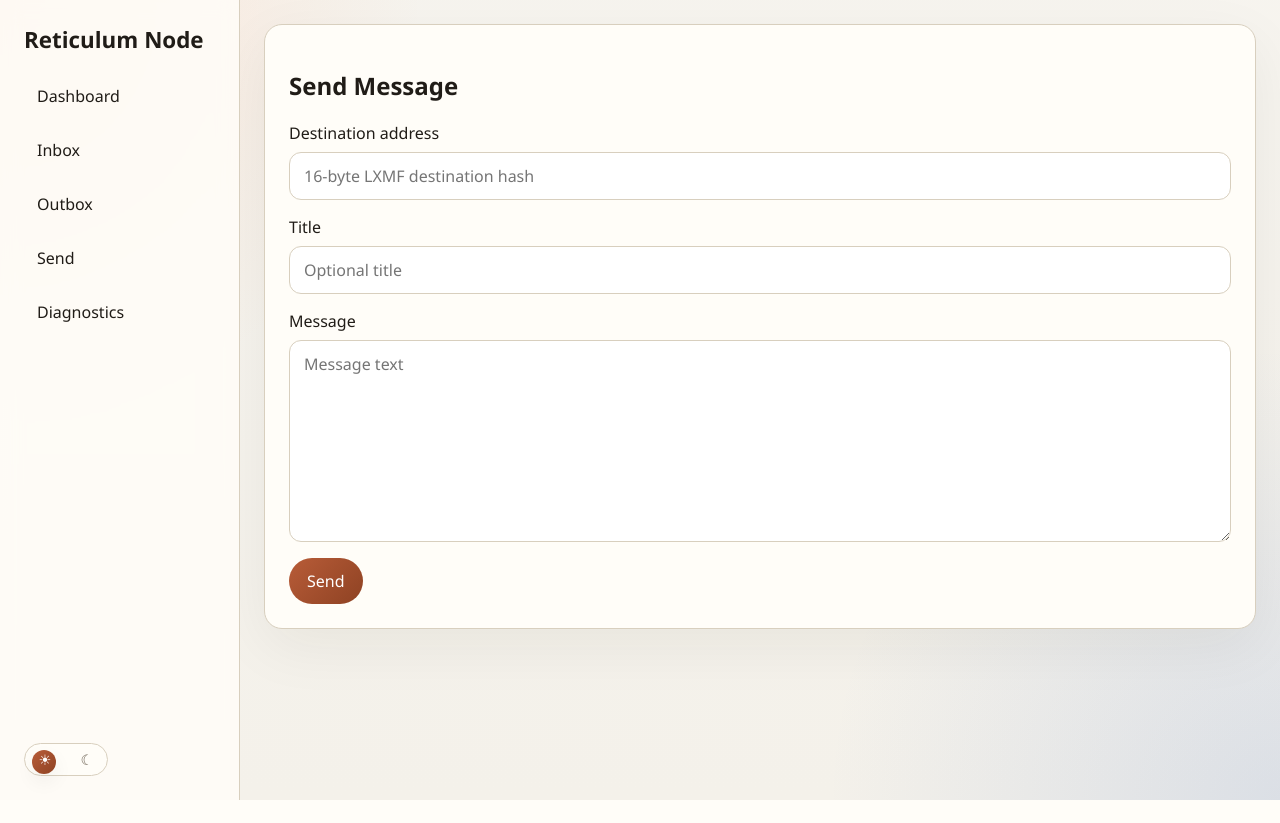
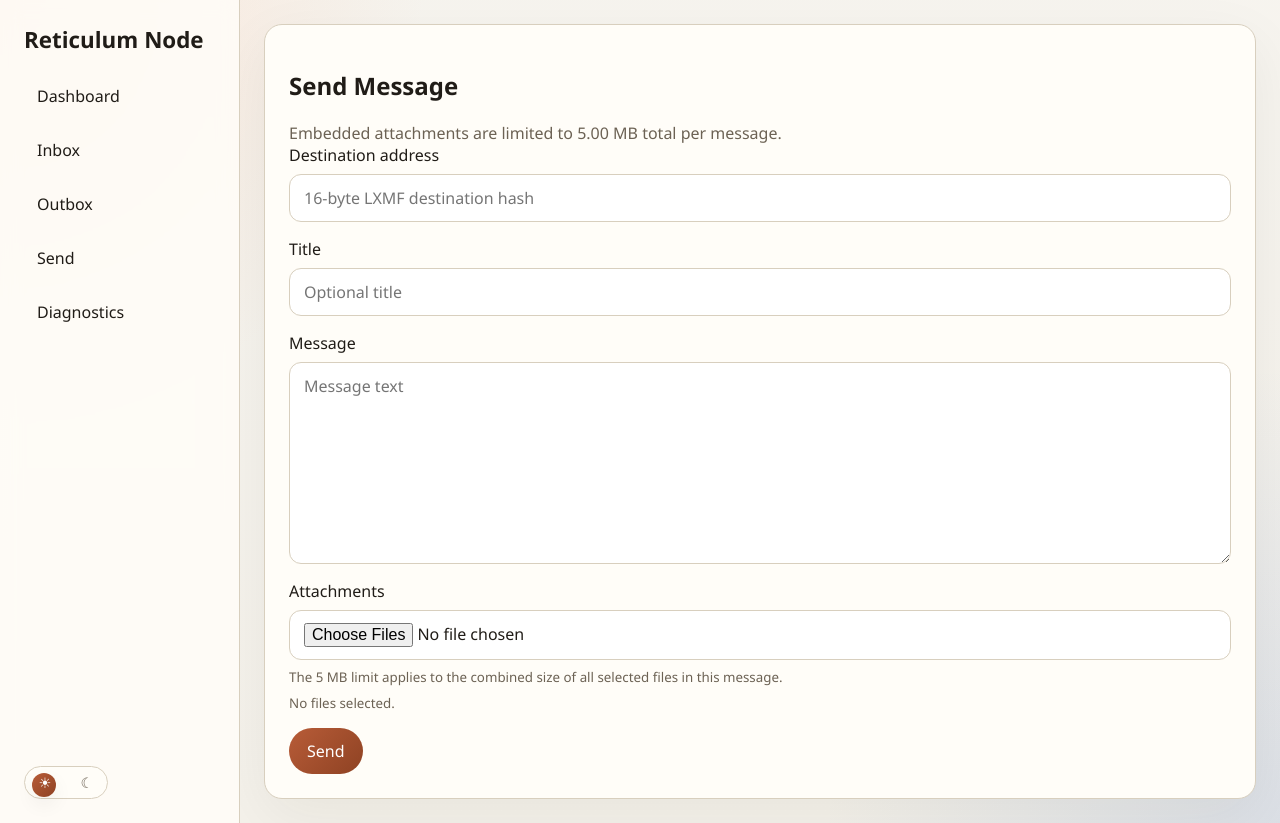
Before and after one commit to dengoroff/reticulum-rns-node, a FastAPI app: page /send in a window 1280 px wide. Before the commit the page ends 800 px from the top, so only its background shows below. Run offline with FastAPI, Linux system fonts and the light colour scheme; parts of the project's set-up code (start-up, migrations or seed data) failed here and were passed over.

Commit message:
attachments

```diff
--- a/app/db.py
+++ b/app/db.py
@@ -30,6 +30,9 @@ def init_db() -> None:
                 next_retry_at REAL,
                 last_attempt_at REAL,
                 last_error TEXT,
+                attachments_json TEXT,
+                attachment_count INTEGER NOT NULL DEFAULT 0,
+                attachment_bytes INTEGER NOT NULL DEFAULT 0,
                 created_at REAL NOT NULL,
                 updated_at REAL NOT NULL
             )
@@ -39,6 +42,9 @@ def init_db() -> None:
         _ensure_column(conn, "messages", "next_retry_at", "REAL")
         _ensure_column(conn, "messages", "last_attempt_at", "REAL")
         _ensure_column(conn, "messages", "last_error", "TEXT")
+        _ensure_column(conn, "messages", "attachments_json", "TEXT")
+        _ensure_column(conn, "messages", "attachment_count", "INTEGER NOT NULL DEFAULT 0")
+        _ensure_column(conn, "messages", "attachment_bytes", "INTEGER NOT NULL DEFAULT 0")
         conn.commit()
 
 
--- a/app/main.py
+++ b/app/main.py
@@ -1,12 +1,14 @@
 from __future__ import annotations
 
+import base64
 import os
 from datetime import datetime
 from contextlib import asynccontextmanager
 from io import BytesIO
+from typing import Any
 
-from fastapi import FastAPI, Form, HTTPException, Query, Request
-from fastapi.responses import HTMLResponse, RedirectResponse
+from fastapi import FastAPI, File, Form, HTTPException, Query, Request, UploadFile
+from fastapi.responses import HTMLResponse, RedirectResponse, Response
 from fastapi.staticfiles import StaticFiles
 from fastapi.templating import Jinja2Templates
 import qrcode
@@ -20,6 +22,7 @@ from app.repository import count_messages, delete_message as delete_message_reco
 
 BASE_DIR = os.path.dirname(__file__)
 templates = Jinja2Templates(directory=os.path.join(BASE_DIR, "templates"))
+templates.env.filters["filesize"] = lambda value: human_size(value)
 templates.env.filters["datetime_ts"] = lambda value: (
     datetime.fromtimestamp(float(value)).strftime("%Y-%m-%d %H:%M:%S")
     if value not in (None, "")
@@ -36,6 +39,8 @@ async def lifespan(_: FastAPI):
 
 app = FastAPI(title="Reticulum Node UI", lifespan=lifespan)
 app.mount("/static", StaticFiles(directory=os.path.join(BASE_DIR, "static")), name="static")
+
+ATTACHMENT_LIMIT_BYTES = 5 * 1024 * 1024
 
 
 def render(request: Request, template: str, **context):
@@ -61,7 +66,7 @@ async def outbox(request: Request, page: int = Query(1, ge=1)):
 
 @app.get("/send", response_class=HTMLResponse)
 async def send_form(request: Request):
-    return render(request, "send.html", error=None, success=None)
+    return render(request, "send.html", error=None, success=None, attachment_limit_bytes=ATTACHMENT_LIMIT_BYTES)
 
 
 @app.get("/diagnostics", response_class=HTMLResponse)
@@ -81,6 +86,27 @@ async def message_details(request: Request, message_id: int):
     if message is None:
         raise HTTPException(status_code=404, detail="Message not found")
     return render(request, "message_detail.html", message=message, title="Message Details")
+
+
+@app.get("/messages/{message_id}/attachments/{attachment_index}")
+async def download_attachment(message_id: int, attachment_index: int):
+    message = get_message(message_id)
+    if message is None:
+        raise HTTPException(status_code=404, detail="Message not found")
+    attachments = message.get("attachments") or []
+    if attachment_index < 0 or attachment_index >= len(attachments):
+        raise HTTPException(status_code=404, detail="Attachment not found")
+
+    attachment = attachments[attachment_index]
+    try:
+        payload = base64.b64decode(attachment.get("data_b64") or "")
+    except Exception as exc:
+        raise HTTPException(status_code=500, detail="Attachment payload is invalid") from exc
+
+    filename = attachment.get("filename") or f"attachment-{attachment_index + 1}"
+    content_type = attachment.get("content_type") or "application/octet-stream"
+    headers = {"Content-Disposition": f'attachment; filename="{filename}"'}
+    return Response(content=payload, media_type=content_type, headers=headers)
 
 
 @app.post("/messages/{message_id}/retry")
@@ -111,12 +137,26 @@ async def send_message(
     destination: str = Form(...),
     content: str = Form(...),
     title: str = Form(""),
+    attachments: list[UploadFile] = File(default=[]),
 ):
     try:
-        service.send_message(destination, content, title or None)
+        parsed_attachments = await parse_attachments(attachments)
+        total_bytes = sum(item["size"] for item in parsed_attachments)
+        if total_bytes > ATTACHMENT_LIMIT_BYTES:
+            raise ValueError(
+                f"Attachments are limited to {human_size(ATTACHMENT_LIMIT_BYTES)} total per message. "
+                f"Current selection is {human_size(total_bytes)}."
+            )
+        service.send_message(destination, content, title or None, attachments=parsed_attachments)
         return RedirectResponse(url="/outbox", status_code=303)
     except Exception as exc:
-        return render(request, "send.html", error=str(exc), success=None)
+        return render(
+            request,
+            "send.html",
+            error=str(exc),
+            success=None,
+            attachment_limit_bytes=ATTACHMENT_LIMIT_BYTES,
+        )
 
 
 @app.get("/api/node")
@@ -168,3 +208,34 @@ def render_messages_page(request: Request, title: str, direction: str, page: int
         has_prev=page > 1,
         has_next=page < total_pages,
     )
+
+
+async def parse_attachments(files: list[UploadFile]) -> list[dict[str, Any]]:
+    attachments = []
+    for upload in files:
+        if not upload.filename:
+            continue
+        data = await upload.read()
+        attachments.append(
+            {
+                "filename": upload.filename,
+                "content_type": upload.content_type or "application/octet-stream",
+                "size": len(data),
+                "data_b64": base64.b64encode(data).decode("ascii"),
+            }
+        )
+    return attachments
+
+
+def human_size(value: Any) -> str:
+    if value in (None, ""):
+        return "-"
+    size = float(value)
+    units = ("B", "KB", "MB", "GB")
+    unit = units[0]
+    for candidate in units:
+        unit = candidate
+        if size < 1024 or candidate == units[-1]:
+            break
+        size /= 1024
+    return f"{size:.0f} {unit}" if unit == "B" else f"{size:.2f} {unit}"
--- a/app/static/styles.css
+++ b/app/static/styles.css
@@ -346,6 +346,10 @@ td {
   gap: 8px;
 }
 
+.field-hint {
+  color: var(--muted);
+}
+
 input,
 textarea,
 button {
--- a/app/templates/send.html
+++ b/app/templates/send.html
@@ -2,10 +2,11 @@
 {% block content %}
 <section class="panel">
   <h2>Send Message</h2>
+  <p class="meta-line">Embedded attachments are limited to {{ attachment_limit_bytes|filesize }} total per message.</p>
   {% if error %}
   <div class="notice error">{{ error }}</div>
   {% endif %}
-  <form method="post" class="form">
+  <form method="post" class="form" enctype="multipart/form-data">
     <label>
       <span>Destination address</span>
       <input type="text" name="destination" placeholder="16-byte LXMF destination hash" required />
@@ -18,7 +19,76 @@
       <span>Message</span>
       <textarea name="content" rows="8" placeholder="Message text" required></textarea>
     </label>
+    <label>
+      <span>Attachments</span>
+      <input type="file" name="attachments" multiple data-attachment-input />
+      <small class="field-hint">The 5 MB limit applies to the combined size of all selected files in this message.</small>
+      <small class="field-hint" data-attachment-summary>No files selected.</small>
+    </label>
     <button type="submit">Send</button>
   </form>
 </section>
+<div class="limit-modal" data-limit-modal hidden>
+  <div class="limit-modal-backdrop" data-limit-close></div>
+  <div class="limit-modal-dialog" role="dialog" aria-modal="true" aria-labelledby="limit-modal-title">
+    <h3 id="limit-modal-title">Attachment limit exceeded</h3>
+    <p>Maximum total limit of all files is {{ attachment_limit_bytes|filesize }}.</p>
+    <button type="button" class="secondary-button" data-limit-close>OK</button>
+  </div>
+</div>
+<script>
+  (() => {
+    const limitBytes = {{ attachment_limit_bytes }};
+    const form = document.querySelector(".form");
+    const input = document.querySelector("[data-attachment-input]");
+    const summary = document.querySelector("[data-attachment-summary]");
+    const modal = document.querySelector("[data-limit-modal]");
+    const closers = document.querySelectorAll("[data-limit-close]");
+    if (!form || !input || !summary || !modal) return;
+
+    const humanSize = (bytes) => {
+      if (bytes < 1024) return `${bytes} B`;
+      const kb = bytes / 1024;
+      if (kb < 1024) return `${kb.toFixed(2)} KB`;
+      return `${(kb / 1024).toFixed(2)} MB`;
+    };
+
+    const selectedBytes = () => Array.from(input.files || []).reduce((sum, file) => sum + file.size, 0);
+
+    const updateSummary = () => {
+      const files = Array.from(input.files || []);
+      if (!files.length) {
+        summary.textContent = "No files selected.";
+        return;
+      }
+
+      const total = selectedBytes();
+      const names = files.map((file) => file.name).join(", ");
+      summary.textContent = `${files.length} file(s), ${humanSize(total)} total: ${names}`;
+    };
+
+    const openModal = () => {
+      modal.hidden = false;
+      document.body.classList.add("modal-open");
+    };
+
+    const closeModal = () => {
+      modal.hidden = true;
+      document.body.classList.remove("modal-open");
+    };
+
+    input.addEventListener("change", updateSummary);
+    form.addEventListener("submit", (event) => {
+      if (selectedBytes() > limitBytes) {
+        event.preventDefault();
+        openModal();
+      }
+    });
+
+    closers.forEach((closer) => closer.addEventListener("click", closeModal));
+    window.addEventListener("keydown", (event) => {
+      if (event.key === "Escape" && !modal.hidden) closeModal();
+    });
+  })();
+</script>
 {% endblock %}
```
Also changed, not shown: other parts of app/static/styles.css (+45 -0 lines), app/lxmf_service.py (+73 -4 lines), app/repository.py (+29 -5 lines), app/templates/message_detail.html (+28 -0 lines), app/templates/messages.html (+8 -0 lines).
